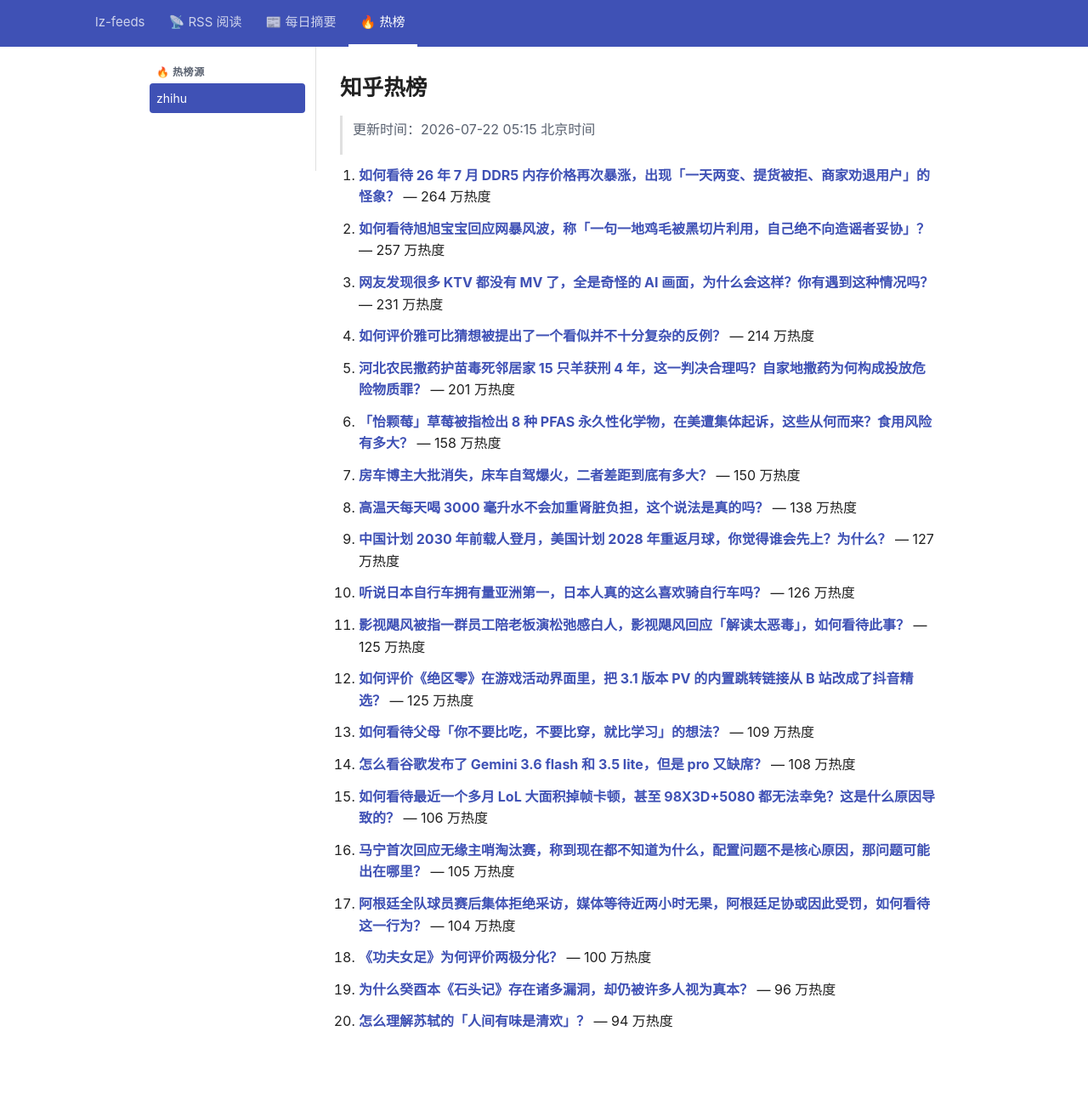
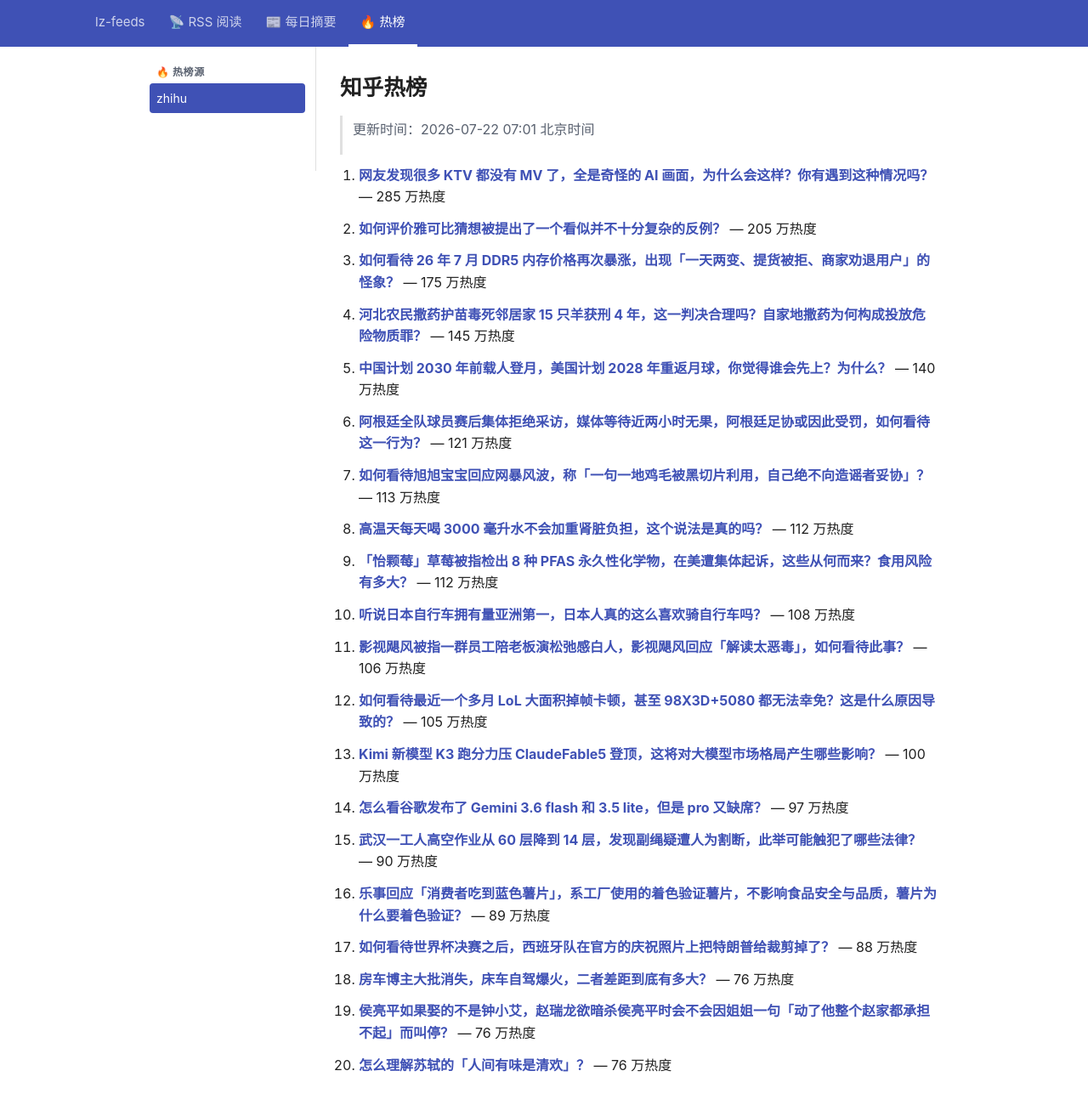
Before and after one commit to lizhang0101/lz-feeds, a Jekyll site: the page built from _hotlist/zhihu.md, in a window 1280 px wide and 1330 px high. Shown: the top 1300 px of the window at 85% size. Built offline with Jekyll 4.4.1, drawn with Linux system fonts in a browser that asks for light colours.

Commit message:
hotlist: 2026-07-21T23:01Z

```diff
--- a/_hotlist/zhihu.md
+++ b/_hotlist/zhihu.md
@@ -1,48 +1,48 @@
 ---
-updated: 2026-07-22 05:15 北京时间
+updated: 2026-07-22 07:01 北京时间
 count: 20
 ---
 
 # 知乎热榜
 
-> 更新时间：2026-07-22 05:15 北京时间
+> 更新时间：2026-07-22 07:01 北京时间
 
-1. **[如何看待 26 年 7 月 DDR5 内存价格再次暴涨，出现「一天两变、提货被拒、商家劝退用户」的怪象？](https://www.zhihu.com/question/2061301718021886552)** — 264 万热度
+1. **[网友发现很多 KTV 都没有 MV 了，全是奇怪的 AI 画面，为什么会这样？你有遇到这种情况吗？](https://www.zhihu.com/question/2061915732447687216)** — 285 万热度
 
-2. **[如何看待旭旭宝宝回应网暴风波，称「一句一地鸡毛被黑切片利用，自己绝不向造谣者妥协」？](https://www.zhihu.com/question/2062763580878071282)** — 257 万热度
+2. **[如何评价雅可比猜想被提出了一个看似并不十分复杂的反例？](https://www.zhihu.com/question/2062518567824892874)** — 205 万热度
 
-3. **[网友发现很多 KTV 都没有 MV 了，全是奇怪的 AI 画面，为什么会这样？你有遇到这种情况吗？](https://www.zhihu.com/question/2061915732447687216)** — 231 万热度
+3. **[如何看待 26 年 7 月 DDR5 内存价格再次暴涨，出现「一天两变、提货被拒、商家劝退用户」的怪象？](https://www.zhihu.com/question/2061301718021886552)** — 175 万热度
 
-4. **[如何评价雅可比猜想被提出了一个看似并不十分复杂的反例？](https://www.zhihu.com/question/2062518567824892874)** — 214 万热度
+4. **[河北农民撒药护苗毒死邻居家 15 只羊获刑 4 年，这一判决合理吗？自家地撒药为何构成投放危险物质罪？](https://www.zhihu.com/question/2062659274120098235)** — 145 万热度
 
-5. **[河北农民撒药护苗毒死邻居家 15 只羊获刑 4 年，这一判决合理吗？自家地撒药为何构成投放危险物质罪？](https://www.zhihu.com/question/2062659274120098235)** — 201 万热度
+5. **[中国计划 2030 年前载人登月，美国计划 2028 年重返月球，你觉得谁会先上？为什么？](https://www.zhihu.com/question/2062554385847160852)** — 140 万热度
 
-6. **[「怡颗莓」草莓被指检出 8 种 PFAS 永久性化学物，在美遭集体起诉，这些从何而来？食用风险有多大？](https://www.zhihu.com/question/2061447703125390721)** — 158 万热度
+6. **[阿根廷全队球员赛后集体拒绝采访，媒体等待近两小时无果，阿根廷足协或因此受罚，如何看待这一行为？](https://www.zhihu.com/question/2062545559978598939)** — 121 万热度
 
-7. **[房车博主大批消失，床车自驾爆火，二者差距到底有多大？](https://www.zhihu.com/question/2058243911978690417)** — 150 万热度
+7. **[如何看待旭旭宝宝回应网暴风波，称「一句一地鸡毛被黑切片利用，自己绝不向造谣者妥协」？](https://www.zhihu.com/question/2062763580878071282)** — 113 万热度
 
-8. **[高温天每天喝 3000 毫升水不会加重肾脏负担，这个说法是真的吗？](https://www.zhihu.com/question/2062498174825141693)** — 138 万热度
+8. **[高温天每天喝 3000 毫升水不会加重肾脏负担，这个说法是真的吗？](https://www.zhihu.com/question/2062498174825141693)** — 112 万热度
 
-9. **[中国计划 2030 年前载人登月，美国计划 2028 年重返月球，你觉得谁会先上？为什么？](https://www.zhihu.com/question/2062554385847160852)** — 127 万热度
+9. **[「怡颗莓」草莓被指检出 8 种 PFAS 永久性化学物，在美遭集体起诉，这些从何而来？食用风险有多大？](https://www.zhihu.com/question/2061447703125390721)** — 112 万热度
 
-10. **[听说日本自行车拥有量亚洲第一，日本人真的这么喜欢骑自行车吗？](https://www.zhihu.com/question/58397168)** — 126 万热度
+10. **[听说日本自行车拥有量亚洲第一，日本人真的这么喜欢骑自行车吗？](https://www.zhihu.com/question/58397168)** — 108 万热度
 
-11. **[影视飓风被指一群员工陪老板演松弛感白人，影视飓风回应「解读太恶毒」，如何看待此事？](https://www.zhihu.com/question/2062642099518795923)** — 125 万热度
+11. **[影视飓风被指一群员工陪老板演松弛感白人，影视飓风回应「解读太恶毒」，如何看待此事？](https://www.zhihu.com/question/2062642099518795923)** — 106 万热度
 
-12. **[如何评价《绝区零》在游戏活动界面里，把 3.1 版本 PV 的内置跳转链接从 B 站改成了抖音精选？](https://www.zhihu.com/question/2061595522134282638)** — 125 万热度
+12. **[如何看待最近一个多月 LoL 大面积掉帧卡顿，甚至 98X3D+5080 都无法幸免？这是什么原因导致的？](https://www.zhihu.com/question/2060590586902714339)** — 105 万热度
 
-13. **[如何看待父母「你不要比吃，不要比穿，就比学习」的想法？](https://www.zhihu.com/question/324437913)** — 109 万热度
+13. **[Kimi 新模型 K3 跑分力压 ClaudeFable5 登顶，这将对大模型市场格局产生哪些影响？](https://www.zhihu.com/question/2061356466783642903)** — 100 万热度
 
-14. **[怎么看谷歌发布了 Gemini 3.6 flash 和 3.5 lite，但是 pro 又缺席？](https://www.zhihu.com/question/2063033606767895735)** — 108 万热度
+14. **[怎么看谷歌发布了 Gemini 3.6 flash 和 3.5 lite，但是 pro 又缺席？](https://www.zhihu.com/question/2063033606767895735)** — 97 万热度
 
-15. **[如何看待最近一个多月 LoL 大面积掉帧卡顿，甚至 98X3D+5080 都无法幸免？这是什么原因导致的？](https://www.zhihu.com/question/2060590586902714339)** — 106 万热度
+15. **[武汉一工人高空作业从 60 层降到 14 层，发现副绳疑遭人为割断，此举可能触犯了哪些法律？](https://www.zhihu.com/question/2062307894830408467)** — 90 万热度
 
-16. **[马宁首次回应无缘主哨淘汰赛，称到现在都不知道为什么，配置问题不是核心原因，那问题可能出在哪里？](https://www.zhihu.com/question/2062863345573803605)** — 105 万热度
+16. **[乐事回应「消费者吃到蓝色薯片」，系工厂使用的着色验证薯片，不影响食品安全与品质，薯片为什么要着色验证？](https://www.zhihu.com/question/2061399390741337380)** — 89 万热度
 
-17. **[阿根廷全队球员赛后集体拒绝采访，媒体等待近两小时无果，阿根廷足协或因此受罚，如何看待这一行为？](https://www.zhihu.com/question/2062545559978598939)** — 104 万热度
+17. **[如何看待世界杯决赛之后，西班牙队在官方的庆祝照片上把特朗普给裁剪掉了？](https://www.zhihu.com/question/2062849285499138343)** — 88 万热度
 
-18. **[《功夫女足》为何评价两极分化？](https://www.zhihu.com/question/2060401676952023603)** — 100 万热度
+18. **[房车博主大批消失，床车自驾爆火，二者差距到底有多大？](https://www.zhihu.com/question/2058243911978690417)** — 76 万热度
 
-19. **[为什么癸酉本《石头记》存在诸多漏洞，却仍被许多人视为真本？](https://www.zhihu.com/question/2036634256450049470)** — 96 万热度
+19. **[侯亮平如果娶的不是钟小艾，赵瑞龙欲暗杀侯亮平时会不会因姐姐一句「动了他整个赵家都承担不起」而叫停？](https://www.zhihu.com/question/2056289647056237543)** — 76 万热度
 
-20. **[怎么理解苏轼的「人间有味是清欢」？](https://www.zhihu.com/question/298138448)** — 94 万热度
+20. **[怎么理解苏轼的「人间有味是清欢」？](https://www.zhihu.com/question/298138448)** — 76 万热度
```
